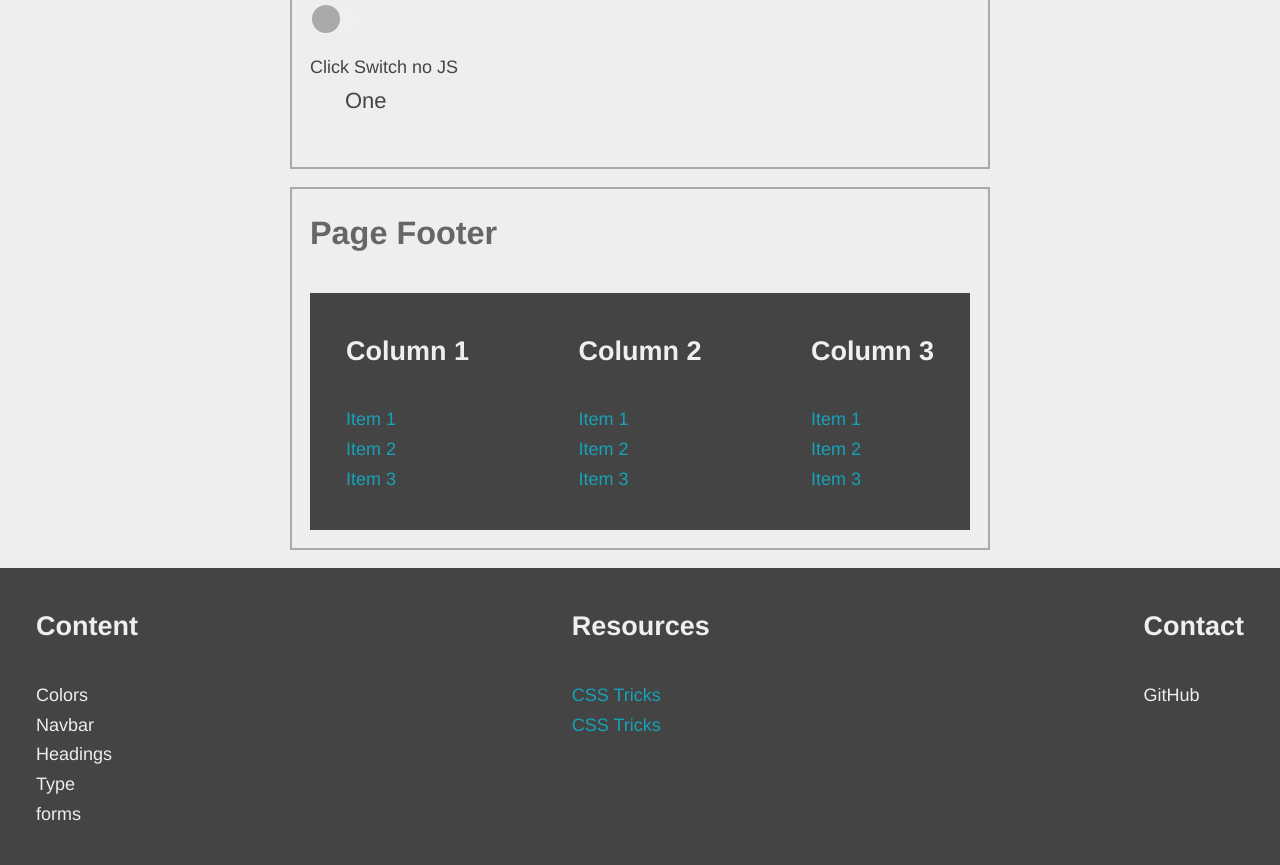
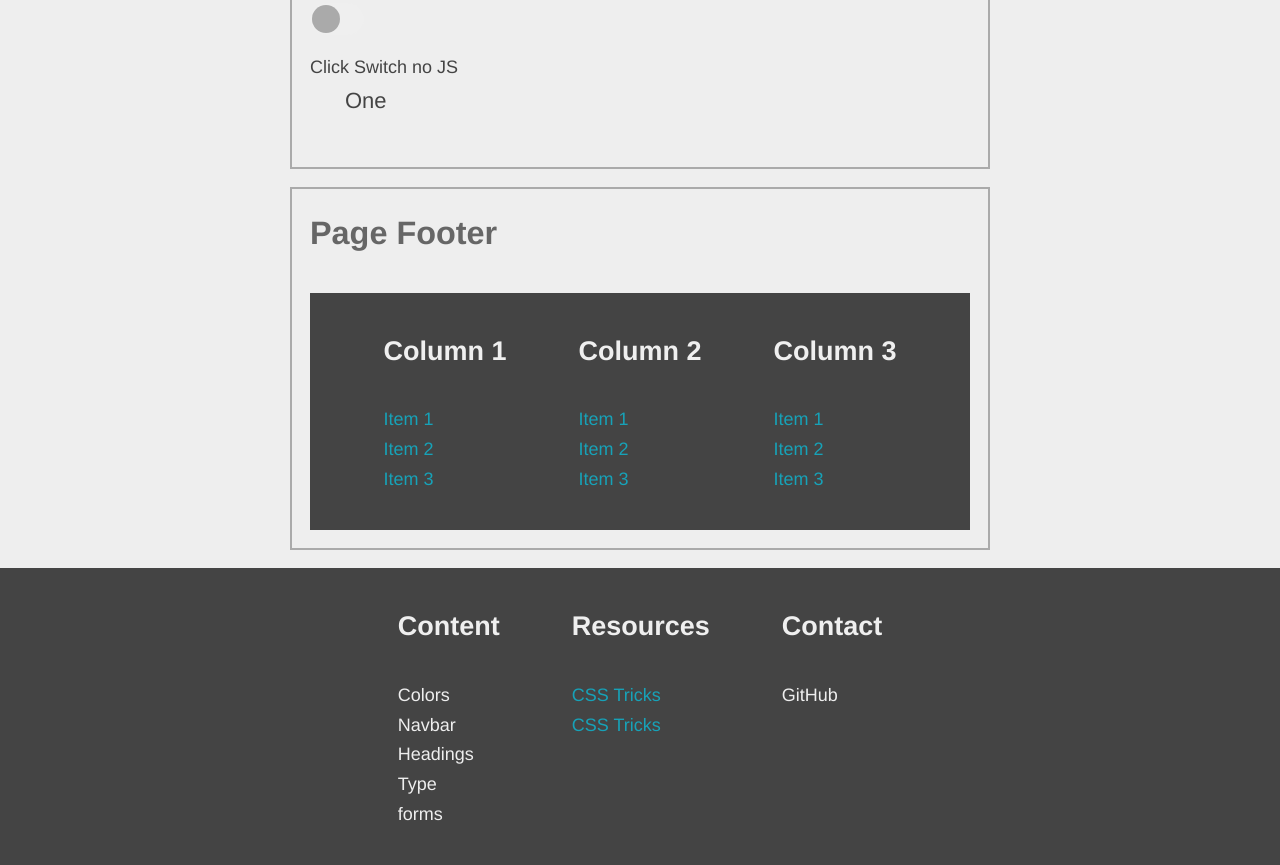
Before and after one commit to soggybag/frmwrk-css, a plain HTML site: page index.html in a window 1280 px wide. Shown: the part 3245-4110 px from the top of the page. Drawn offline with Linux system fonts and the light colour scheme.

Commit message:
Update frmwrk.css

```diff
--- a/frmwrk.css
+++ b/frmwrk.css
@@ -359,7 +359,7 @@ position left to 40px. */
 	background-color: var(--color-foreground);
 	color: var(--color-background);
 	display: flex;
-	justify-content: space-between
+	justify-content: center
 }
 
 .page-footer h1,
```
